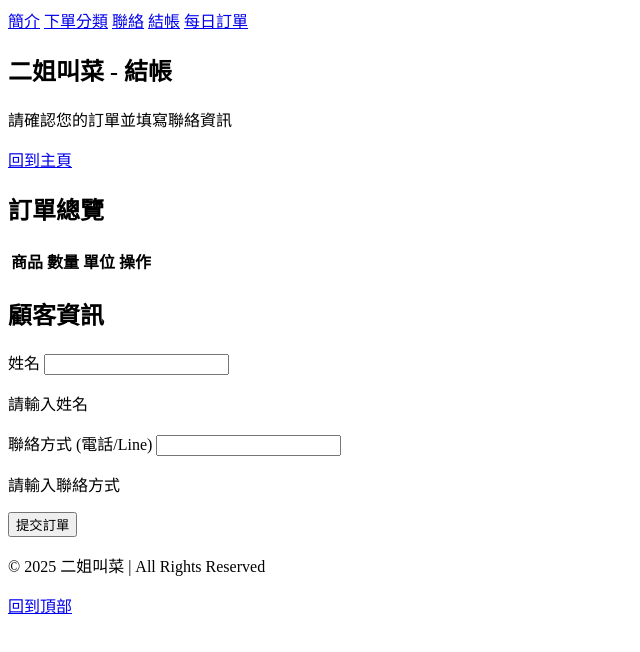
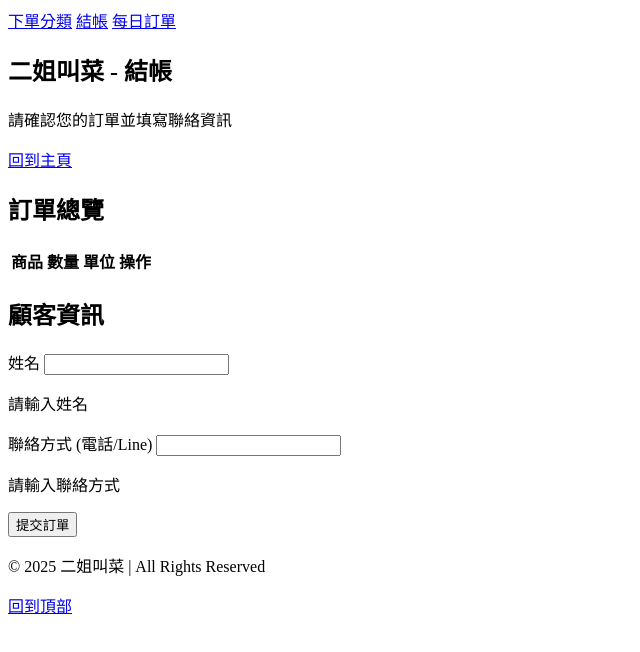
Before and after one commit to smallgut/POS-ordering, a website: page sis-order-system/checkout.html in a window 1280 px wide. Shown: the whole page, without its empty margins (0-640 px from the left). Drawn offline with nearby package versions, Linux system fonts and the light colour scheme.

Commit message:
Update checkout.html

```diff
--- a/sis-order-system/checkout.html
+++ b/sis-order-system/checkout.html
@@ -56,9 +56,9 @@
 <body class="bg-secondary font-sans">
     <header class="bg-primary text-white p-4 shadow-md">
         <nav class="container mx-auto flex justify-center space-x-6">
-            <a href="index.html" class="hover:underline transition duration-200">簡介</a>
+
             <a href="index.html#categories" class="hover:underline transition duration-200">下單分類</a>
-            <a href="index.html#contact" class="hover:underline transition duration-200">聯絡</a>
+
             <a href="checkout.html" class="hover:underline transition duration-200">結帳</a>
             <a href="summary.html" class="hover:underline transition duration-200">每日訂單</a>
         </nav>
```
